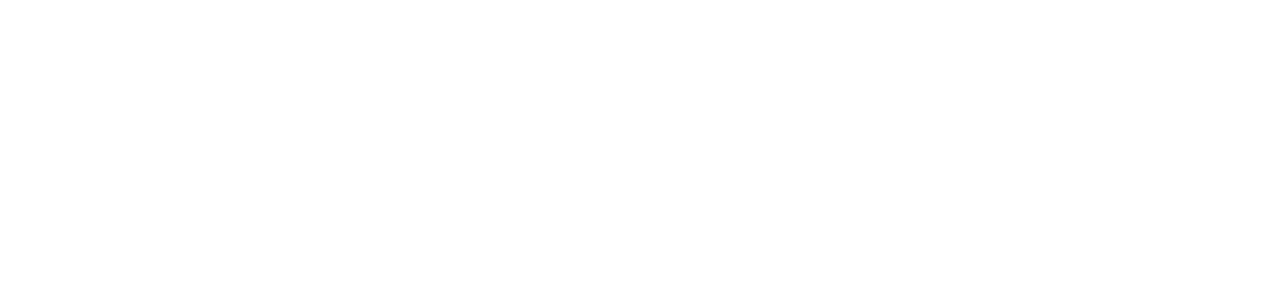
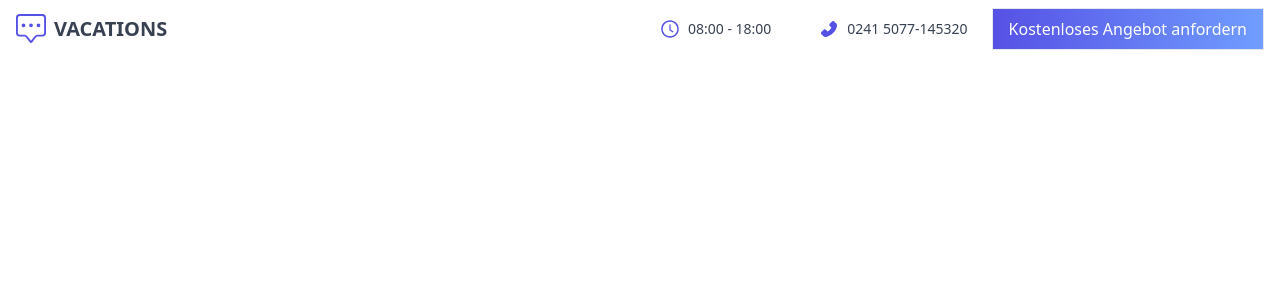
Before and after one commit to BektasTu/react-travel, a React (Create React App) app: page / in a window 1280 px wide. Shown: the top 300 px of the page. Built offline with nearby package versions, Linux system fonts and the light colour scheme.

Commit message:
Top Bar added TopBar.js and styled it installed React-Icons and added the icons

```diff
--- a/package.json
+++ b/package.json
@@ -8,6 +8,7 @@
     "@testing-library/user-event": "^13.5.0",
     "react": "^18.2.0",
     "react-dom": "^18.2.0",
+    "react-icons": "^4.7.1",
     "react-scripts": "5.0.1",
     "web-vitals": "^2.1.4"
   },
--- a/src/App.js
+++ b/src/App.js
@@ -1,7 +1,12 @@
 import React from "react";
+import TopBar from "./components/TopBar";
 
 function App() {
-  return <div></div>;
+  return (
+    <div>
+      <TopBar />
+    </div>
+  );
 }
 
 export default App;
--- /dev/null
+++ b/src/components/TopBar.js
@@ -0,0 +1,33 @@
+import React from "react";
+import { AiFillPhone, AiOutlineClockCircle } from "react-icons/ai";
+import { BsChatSquareDots } from "react-icons/bs";
+
+function TopBar() {
+  return (
+    <div className="flex justify-between items-center px-4 py-2">
+      <div className="flex items-center">
+        <BsChatSquareDots
+          size={30}
+          className="text-[var(--primary-dark)] mr-2"
+        />
+        <h1 className="text-xl font-bold text-gray-700">VACATIONS</h1>
+      </div>
+      <div className="flex">
+        <div className="hidden md:flex items-center px-6">
+          <AiOutlineClockCircle
+            size={20}
+            className="mr-2 text-[var(--primary-dark)]"
+          />
+          <p className="text-sm text-gray-700">08:00 - 18:00</p>
+        </div>
+        <div className="hidden md:flex items-center px-6">
+          <AiFillPhone size={20} className="mr-2 text-[var(--primary-dark)]" />
+          <p className="text-sm text-gray-700"> 0241 5077-145320</p>
+        </div>
+        <button>Kostenloses Angebot anfordern</button>
+      </div>
+    </div>
+  );
+}
+
+export default TopBar;
```
Also changed, not shown: 1 other file (tests, documents, lock files or other folders).
